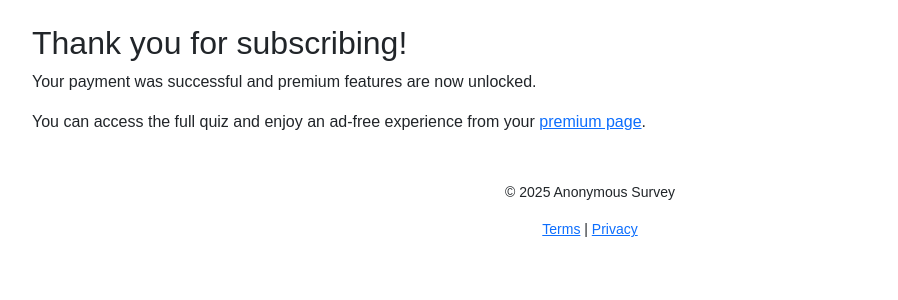
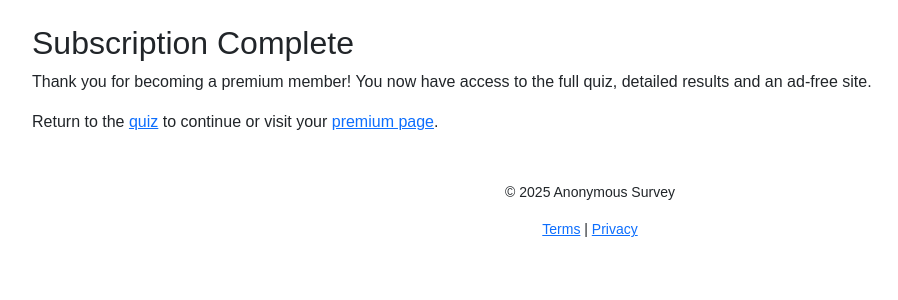
Before and after one commit to AKovacs555/IQtestWithPoliticalPreference, a Flask app: page /premium/success in a window 1280 px wide. Shown: the part 56-356 px from the top of the page, without its empty margins (50-948 px from the left). Run offline with Flask 3, Linux system fonts and the light colour scheme; the visitor is signed in with stand-in values (Sample User, id 1).

Commit message:
Expand quiz and add premium features

```diff
--- a/app.py
+++ b/app.py
@@ -20,7 +20,6 @@ app = Flask(__name__)
 app.config['SECRET_KEY'] = os.environ.get('SECRET_KEY', 'devkey')
 app.config['SQLALCHEMY_DATABASE_URI'] = os.environ.get('DATABASE_URL', 'sqlite:///responses.db')
 app.config['SQLALCHEMY_TRACK_MODIFICATIONS'] = False
-app.config['DEBUG'] = bool(os.environ.get('FLASK_DEBUG'))
 app.config['ENABLE_ANALYTICS'] = os.environ.get('ENABLE_ANALYTICS', '0') == '1'
 app.config['ENABLE_ADS'] = os.environ.get('ENABLE_ADS', '0') == '1'
 app.config['STRIPE_PUBLISHABLE_KEY'] = os.environ.get('STRIPE_PUBLISHABLE_KEY', '')
@@ -164,6 +163,11 @@ DEFAULT_QUESTIONS = [
         'question': 'Which animal is known for its trunk?',
         'options': ['Lion', 'Elephant', 'Giraffe', 'Horse'],
         'answer': 1
+    },
+    {
+        'question': 'Which gas do plants absorb from the atmosphere?',
+        'options': ['Oxygen', 'Hydrogen', 'Carbon Dioxide', 'Nitrogen'],
+        'answer': 2
     }
 ]
 
@@ -253,19 +257,40 @@ def logout():
 @app.route('/subscribe', methods=['POST'])
 @login_required
 def subscribe():
+    plan = request.form.get('plan', 'one_time')
+    if plan == 'monthly':
+        price_data = {
+            'currency': 'usd',
+            'product_data': {'name': 'Premium Monthly'},
+            'unit_amount': 500,
+            'recurring': {'interval': 'month'},
+        }
+        mode = 'subscription'
+    elif plan == 'annual':
+        price_data = {
+            'currency': 'usd',
+            'product_data': {'name': 'Premium Annual'},
+            'unit_amount': 5000,
+            'recurring': {'interval': 'year'},
+        }
+        mode = 'subscription'
+    else:
+        price_data = {
+            'currency': 'usd',
+            'product_data': {'name': 'Premium Access'},
+            'unit_amount': 500,
+        }
+        mode = 'payment'
+
     session_data = stripe.checkout.Session.create(
         payment_method_types=['card'],
-        mode='payment',
+        mode=mode,
         line_items=[{
-            'price_data': {
-                'currency': 'usd',
-                'product_data': {'name': 'Premium Access'},
-                'unit_amount': 500,
-            },
+            'price_data': price_data,
             'quantity': 1,
         }],
         success_url=url_for('subscription_success', _external=True),
-        cancel_url=url_for('index', _external=True)
+        cancel_url=url_for('premium', _external=True)
     )
     return redirect(session_data.url)
 
@@ -282,7 +307,7 @@ def subscription_success():
 @app.route('/premium/success')
 @login_required
 def premium_success():
-    return render_template('subscribe_success.html')
+    return render_template('premium_success.html')
 
 @app.route('/quiz', methods=['GET', 'POST'])
 def quiz():
@@ -301,8 +326,8 @@ def quiz():
         session['quiz_index'] = index
 
     if not current_user.is_authenticated and index >= 5:
-        flash('Create an account to access the full quiz.')
-        return redirect(url_for('premium'))
+        flash('Create an account to unlock more questions.')
+        return redirect(url_for('register'))
     if current_user.is_authenticated and not current_user.is_premium and index >= 10:
         flash('Upgrade to premium to access the rest of the quiz.')
         return redirect(url_for('premium'))
@@ -342,7 +367,7 @@ def result():
     if not result:
         return redirect(url_for('index'))
     text = (
-        f"I scored {result['score']} on this quick IQ quiz and support {result['party']}! Try it yourself:"
+        f"I scored {result['score']} on this IQ & politics quiz! Can you beat me?"
     )
     url = url_for('index', _external=True)
     params = urllib.parse.urlencode({"text": text, "url": url})
@@ -360,9 +385,6 @@ def summary():
 @app.route('/premium')
 @login_required
 def premium():
-    if not current_user.is_premium:
-        flash('Premium membership required')
-        return redirect(url_for('index'))
     return render_template('premium.html')
 
 
--- a/templates/base.html
+++ b/templates/base.html
@@ -7,6 +7,11 @@
     <meta property="og:title" content="IQ Quiz & Political Preference Survey">
     <meta property="og:description" content="Take a short IQ quiz and share your political preference anonymously.">
     <meta property="og:url" content="{{ url_for('index', _external=True) }}">
+    <meta property="og:type" content="website">
+    <meta name="twitter:card" content="summary">
+    <meta name="twitter:title" content="IQ Quiz & Political Preference Survey">
+    <meta name="twitter:description" content="Take a short IQ quiz and share your political preference anonymously.">
+    <meta name="twitter:url" content="{{ url_for('index', _external=True) }}">
     <title>IQ Quiz & Political Preference</title>
     <link href="https://cdn.jsdelivr.net/npm/bootstrap@5.3.0/dist/css/bootstrap.min.css" rel="stylesheet">
     <link rel="stylesheet" href="{{ url_for('static', filename='style.css') }}">
--- /dev/null
+++ b/templates/premium_success.html
@@ -0,0 +1,6 @@
+{% extends 'base.html' %}
+{% block content %}
+<h2>Subscription Complete</h2>
+<p>Thank you for becoming a premium member! You now have access to the full quiz, detailed results and an ad‑free site.</p>
+<p>Return to the <a href="{{ url_for('quiz') }}">quiz</a> to continue or visit your <a href="{{ url_for('premium') }}">premium page</a>.</p>
+{% endblock %}
--- a/templates/privacy.html
+++ b/templates/privacy.html
@@ -5,4 +5,5 @@
 <p>Session cookies are used to keep track of your quiz progress. If enabled, third-party advertising and analytics services may also set cookies according to their own policies.</p>
 <p>Payments are processed by Stripe and subject to their privacy practices. We do not store your payment details.</p>
 <p>You may contact us at admin@example.com to request deletion of your data or with other privacy questions.</p>
+<p>We comply with privacy laws including GDPR and CCPA.</p>
 {% endblock %}
--- a/templates/quiz.html
+++ b/templates/quiz.html
@@ -1,6 +1,7 @@
 {% extends 'base.html' %}
 {% block content %}
 <form method="post">
+    {{ csrf_token() }}
     <div class="card mb-3">
         <div class="card-header">Question {{ progress }}</div>
         <div class="card-body">
--- a/templates/subscribe_success.html
+++ /dev/null
@@ -1,6 +0,0 @@
-{% extends 'base.html' %}
-{% block content %}
-<h2>Thank you for subscribing!</h2>
-<p>Your payment was successful and premium features are now unlocked.</p>
-<p>You can access the full quiz and enjoy an ad-free experience from your <a href="{{ url_for('premium') }}">premium page</a>.</p>
-{% endblock %}
--- a/templates/terms.html
+++ b/templates/terms.html
@@ -4,5 +4,5 @@
 <p>This website provides an entertainment IQ quiz and anonymous political preference survey. By using the site you agree that your responses may be stored and displayed in aggregate.</p>
 <p>We collect only your quiz answers, resulting score and chosen party. Payments are handled securely by Stripe. No payment information is stored on our servers.</p>
 <p>Advertising and analytics scripts may be loaded if enabled. By continuing to use the site you consent to the use of cookies required for functionality, ads and analytics.</p>
-<p>We comply with applicable regulations such as GDPR. Contact us at admin@example.com for any questions.</p>
+<p>We comply with privacy regulations such as GDPR and CCPA. Contact us at admin@example.com for any questions.</p>
 {% endblock %}
```
Also changed, not shown: templates/premium.html (+10 -3 lines), README.md.
